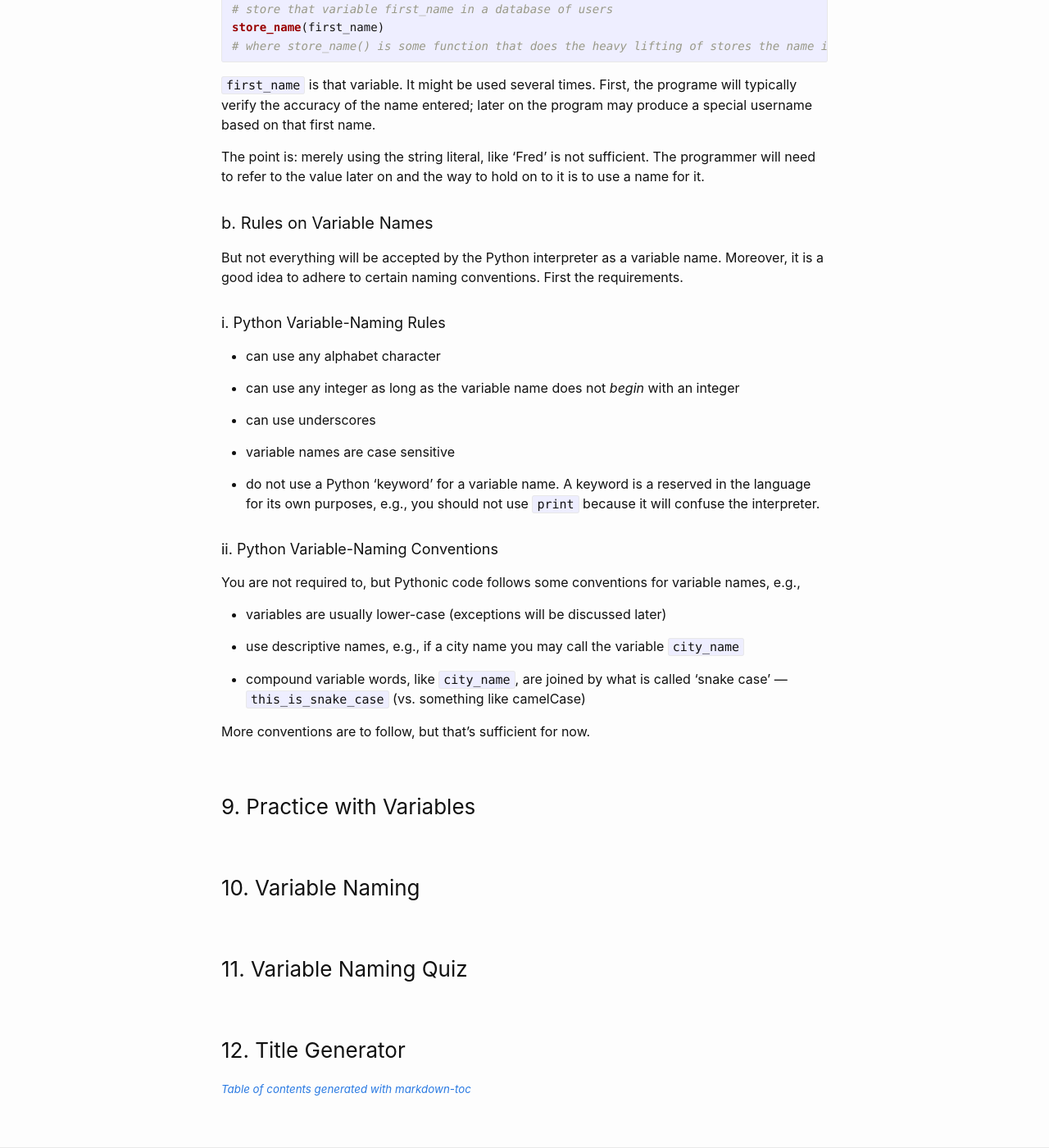
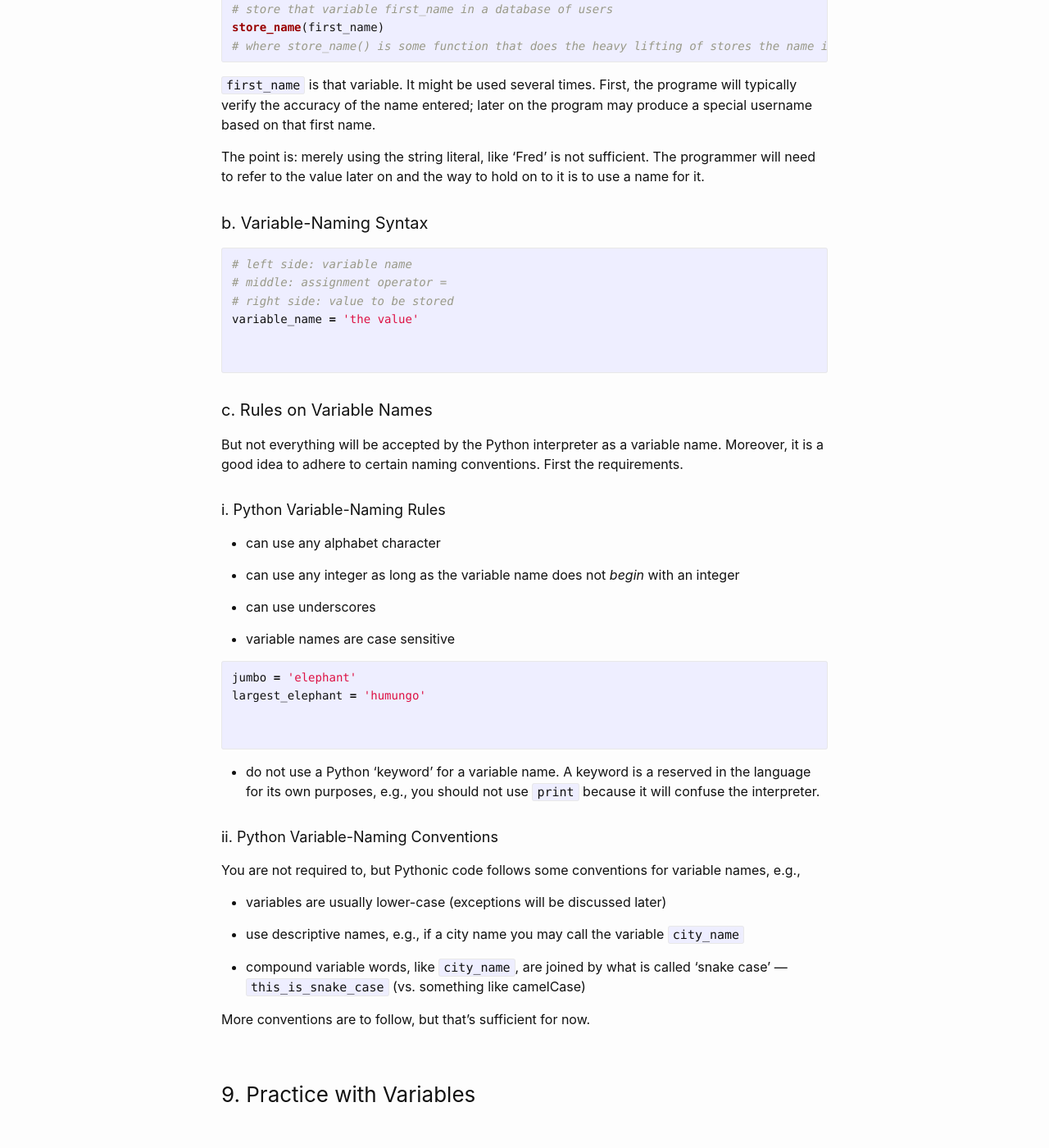
Before and after one commit to multum-non-multa/code, a Jekyll site: the page built from _posts/2021-08-18-printing-strings.md, in a window 1280 px wide and 1400 px high, scrolled down 7446 px. Shown: the whole window at 82% size. Built offline with Jekyll 4.4.1, drawn with Linux system fonts in a browser that asks for light colours.

Commit message:
print and string

````diff
--- a/_posts/2021-08-18-printing-strings.md
+++ b/_posts/2021-08-18-printing-strings.md
@@ -317,7 +317,18 @@ store_name(first_name)
 
 The point is: merely using the string literal, like 'Fred' is not sufficient.  The programmer will need to refer to the value later on and the way to hold on to it is to use a name for it.
 
-#### b. Rules on Variable Names
+#### b. Variable-Naming Syntax
+
+```python
+# left side: variable name
+# middle: assignment operator =
+# right side: value to be stored
+variable_name = 'the value'
+
+
+```
+
+#### c. Rules on Variable Names
 
 But not everything will be accepted by the Python interpreter as a variable name.  Moreover, it is a good idea to adhere to certain naming conventions.  First the requirements.
 
@@ -330,6 +341,13 @@ But not everything will be accepted by the Python interpreter as a variable name
 - can use underscores
 
 - variable names are case sensitive
+
+```python
+jumbo = 'elephant'
+largest_elephant = 'humungo'
+
+
+```
 
 - do not use a Python 'keyword' for a variable name.  A keyword is a reserved in the language for its own purposes, e.g., you should not use `print` because it will confuse the interpreter.
 
````
Also changed, not shown: 1 other file.
